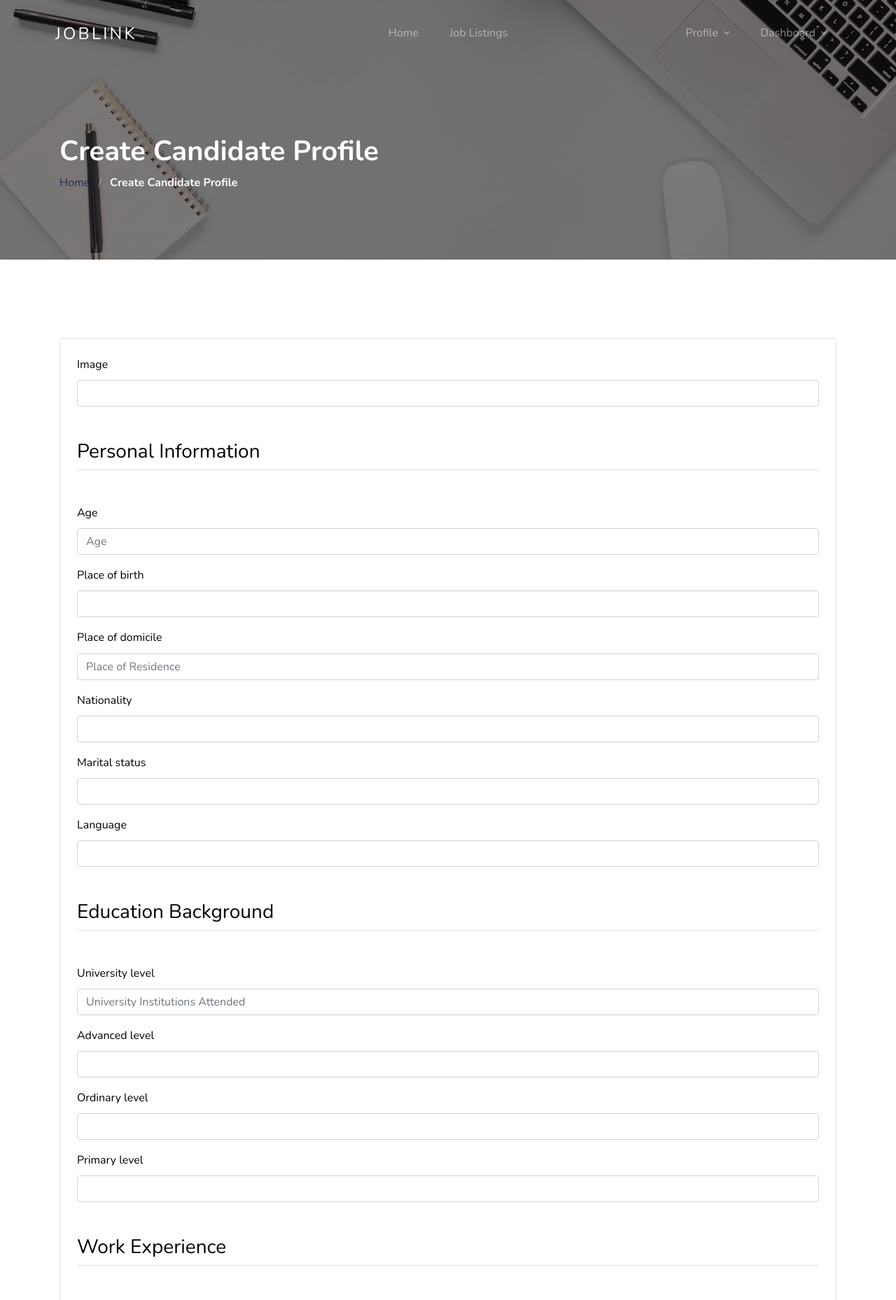
After one commit to Raxan7/JobLink, a Django app: page /create-cv in a window 1280 px wide. The commit adds this page. Shown: the top 1858 px of the page at 70% size. Run offline with Django 3.2, Linux system fonts and the light colour scheme; the visitor is signed in with stand-in values (Sample User, id 1); some libraries are stand-ins or nearby versions; some web fonts are replaced.

Commit message:
Added alternative to manage candidateless view

```diff
--- a/jobapp/context_processor.py
+++ b/jobapp/context_processor.py
@@ -5,7 +5,7 @@ def first_candidate_id(request):
     try:
         if request.user.is_authenticated and request.user.role == 'employee':
             candidate_id = request.user.candidate.first().id
-        return {'candidate_id': candidate_id}
+        return {'candidate_id': candidate_id, 'is_available': True}
     except Exception as e:
         candidate_id = 0
-        return {'candidate_id': candidate_id}
+        return {'candidate_id': candidate_id, 'is_available': False}
--- a/jobapp/forms.py
+++ b/jobapp/forms.py
@@ -213,9 +213,9 @@ class CandidateForm(forms.ModelForm):
                 'placeholder': 'University Institutions Attended',
             }
         )
-        self.fields['work_experience'].widget.attrs.update(
+        self.fields['company'].widget.attrs.update(
             {
-                'placeholder': 'Work Experience...',
+                'placeholder': 'Company worked at...',
             }
         )
         self.fields['reason_for_leaving'].widget.attrs.update(
@@ -228,7 +228,7 @@ class CandidateForm(forms.ModelForm):
                 'placeholder': 'Age',
             }
         )
-        self.fields['location'].widget.attrs.update(
+        self.fields['place_of_domicile'].widget.attrs.update(
             {
                 'placeholder': 'Place of Residence',
             }
--- a/jobapp/urls.py
+++ b/jobapp/urls.py
@@ -34,4 +34,6 @@ urlpatterns = [
 
     path('candidate/<int:candidate_id>/edit/', views.edit_candidate, name='edit_candidate'),
 
+    path('create-cv', views.create_candidate, name='create_candidate')
+
 ]
--- a/jobapp/views.py
+++ b/jobapp/views.py
@@ -540,6 +540,27 @@ def employee_edit_skills(request, id):
 #         return redirect("jobapp:edit-skills", request.user.id)
 
 
+@login_required(login_url=reverse_lazy('accounts:login'))
+def create_candidate(request):
+    """
+    Create a Candidate profile for the logged-in user
+    """
+    user = request.user
+    if request.method == 'POST':
+        form = CandidateForm(request.POST, request.FILES)
+        if form.is_valid():
+            candidate = form.save(commit=False)
+            candidate.id = user.id  # Set the candidate ID to the user's ID
+            candidate.user = user  # Assuming there is a user field in the Candidate model
+            candidate.save()
+            messages.success(request, 'Your Candidate Profile Was Successfully Created!')
+            return redirect('candidate_detail', candidate_id=candidate.id)  # Redirect to the candidate detail page
+    else:
+        form = CandidateForm()
+
+    return render(request, 'jobapp/create_candidate.html', {'form': form})
+
+
 @login_required(login_url=reverse_lazy('account:login'))
 @user_is_employee
 def skill_details_view(request, id):
--- a/template/header.html
+++ b/template/header.html
@@ -28,8 +28,12 @@
             <li><a href="{% url 'jobapp:home' %}" class="nav-link">Home</a></li>
             {% if user.is_authenticated and user.role == 'employee'  %}
             <li><a href="{% url 'jobapp:dashboard' %}" style="font-weight: bolder;">Jobs For Me</a></li>
+            {% if is_available == True %}
             <li><a href="{% url 'jobapp:edit-skills' candidate_id %}" style="font-weight: bolder;">Broadcast CV</a></li>
             <li><a href="{% url 'jobapp:view-skills' candidate_id %}" style="font-weight: bolder;">View Information</a></li>
+            {% else %}
+            <li><a href="{% url 'jobapp:create_candidate' %}" style="font-weight: bolder;">Broadcast CV</a></li>
+            {% endif %}
             {% elif user.is_authenticated and user.role == 'employer'  %}
               <li><a href="{% url 'jobapp:dashboard' %}">My Jobs</a></li>
               <li><a href="{% url 'jobapp:all_recommended_applicants' %}">Recommended Applicants</a></li>
--- /dev/null
+++ b/template/jobapp/create_candidate.html
@@ -0,0 +1,57 @@
+{% extends 'base.html' %}
+{% load static %}
+{% block content %}
+
+<section class="section-hero overlay inner-page bg-image" style="background-image: url('{% static 'images/hero_1.jpg' %}');" id="home-section">
+  <div class="container">
+    <div class="row">
+      <div class="col-md-7">
+        <h1 class="text-white font-weight-bold">Create Candidate Profile</h1>
+        <div class="custom-breadcrumbs">
+          <a href="{% url 'jobapp:home' %}">Home</a> <span class="mx-2 slash">/</span>
+          <span class="text-white"><strong>Create Candidate Profile</strong></span>
+        </div>
+      </div>
+    </div>
+  </div>
+</section>
+
+<section class="site-section">
+  <div class="container">
+    <div class="row">
+      <div class="col-lg-12 mb-5">
+
+        {% include 'messages.html' %}
+
+        <form method="POST" action="#" class="p-4 border rounded" enctype="multipart/form-data">
+          {% csrf_token %}
+          {% for field in form %}
+          {% if field.name == 'university_level' %}
+            <h3 class="text-black mt-5 mb-5 border-bottom pb-2">Education Background</h3>
+          {% elif field.name == 'company' %}
+            <h3 class="text-black mt-5 mb-5 border-bottom pb-2">Work Experience</h3>
+          {% elif field.name == 'age' %}
+            <h3 class="text-black mt-5 mb-5 border-bottom pb-2">Personal Information</h3>
+          {% elif field.name == 'skills' %}
+            <h3 class="text-black mt-5 mb-5 border-bottom pb-2">Qualifications</h3>
+          {% endif %}
+          <div class="row form-group">
+            <div class="col-md-12 mb-3 mb-md-0">
+              <label class="text-black" for="id_{{ field.name }}">{{ field.label }}</label>
+              <input type="{{ field.field.widget.input_type }}" class="form-control" name="{{ field.name }}"
+                id="id_{{ field.name }}" placeholder="{{ field.field.widget.attrs.placeholder }}">
+            </div>
+          </div>
+          {% endfor %}
+          <div class="row form-group">
+            <div class="col-md-12">
+              <input type="submit" value="Create Profile" class="btn px-4 btn-primary text-white">
+            </div>
+          </div>
+        </form>
+      </div>
+    </div>
+  </div>
+</section>
+
+{% endblock %}
```
Also changed, not shown: jobapp/migrations/0004_alter_candidate_marital_status_alter_category_name.py (added).
